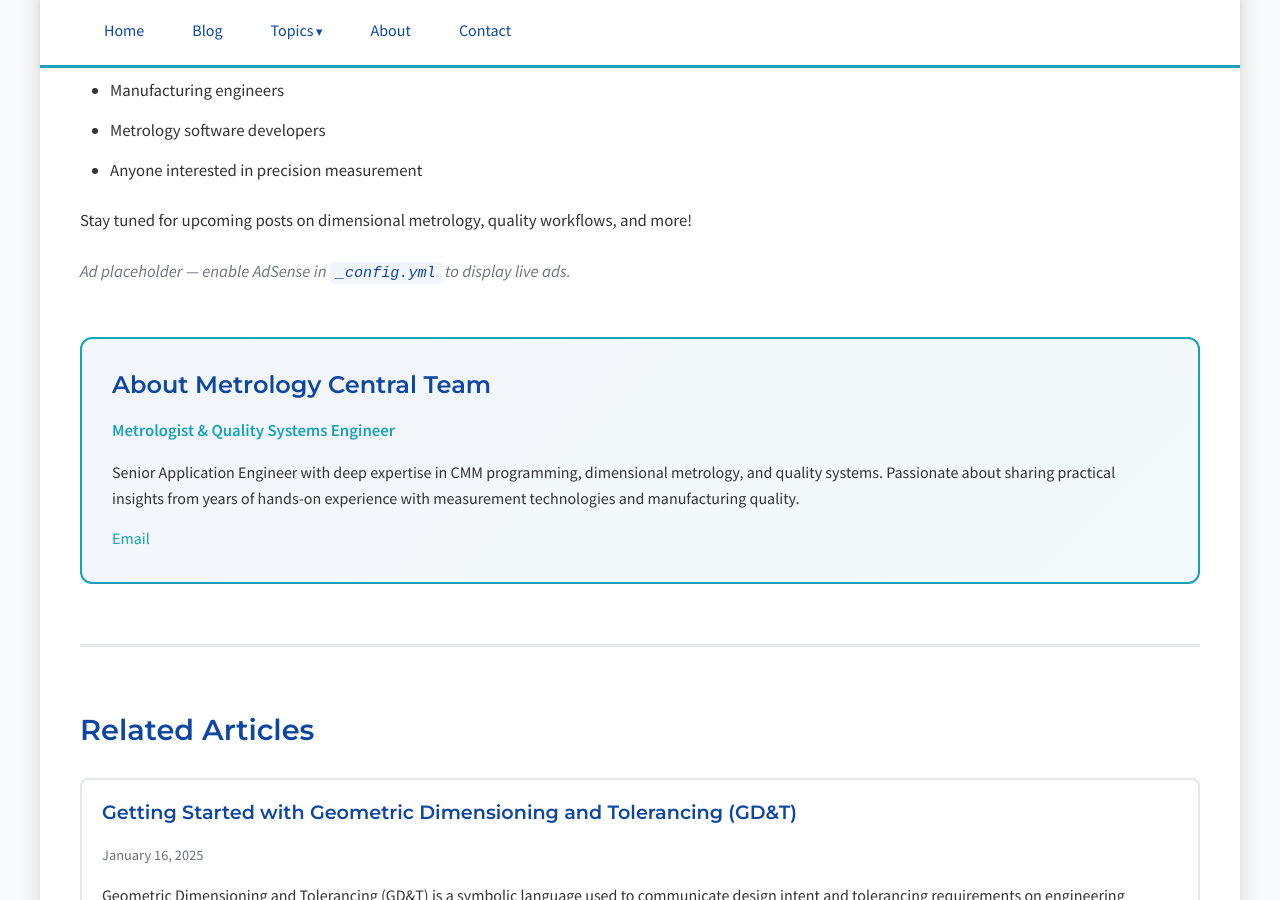
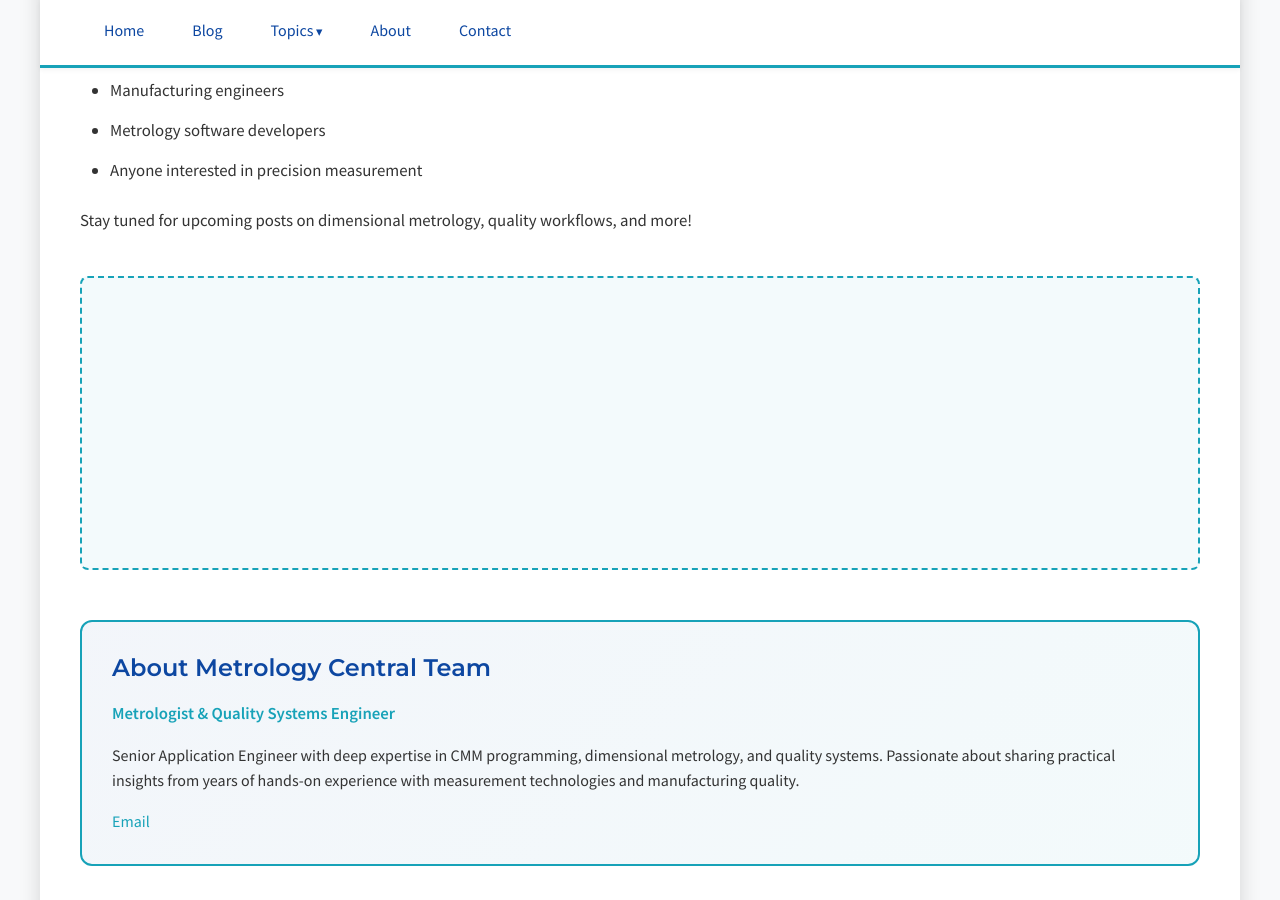
Before and after one commit to JohnForeman/MetrologyCentral, a Jekyll site: the page built from _posts/2025-01-15-welcome-to-metrology-central.md, in a window 1280 px wide and 900 px high, scrolled down 1493 px. Built offline with Jekyll 4.4.1, drawn with Linux system fonts in a browser that asks for light colours.

Commit message:
Enable AdSense

```diff
--- a/_config.yml
+++ b/_config.yml
@@ -63,5 +63,5 @@
 
 # AdSense Configuration
 adsense:
-  enabled: false  # Set to true when ready to enable ads
-  client_id: # ca-pub-XXXXXXXXXXXXXXXX
+  enabled: true
+  client_id: ca-pub-4671140685661347
```
